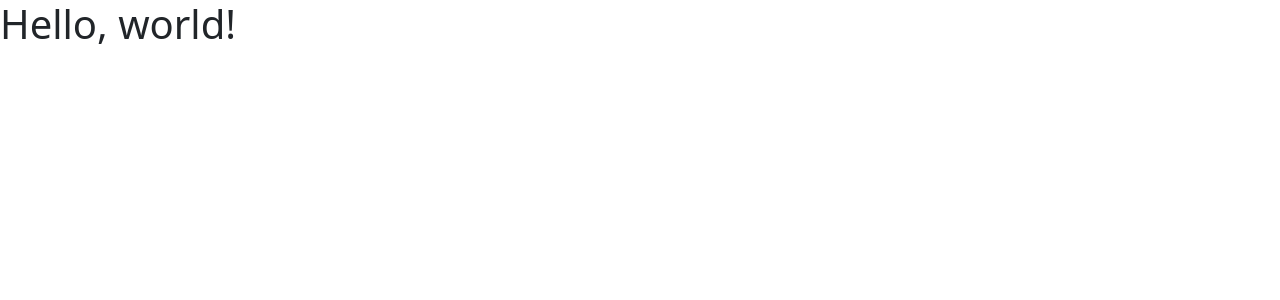
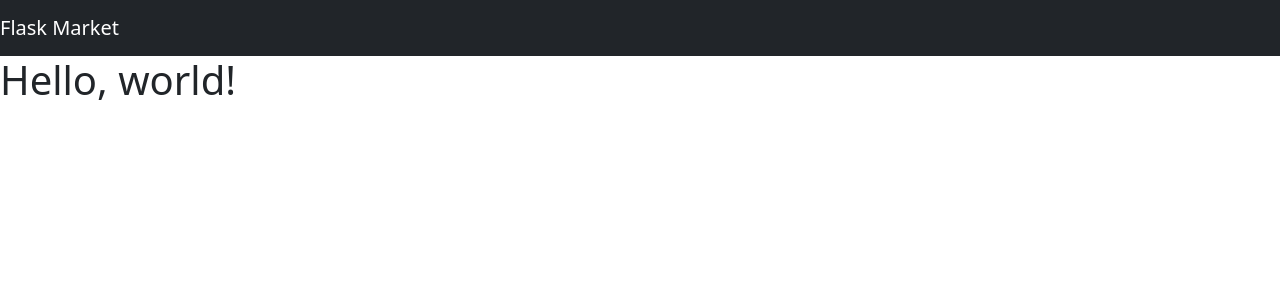
Before and after one commit to AnandC7github/Python-Flask-Market-Proj1, a Flask app: page / in a window 1280 px wide. Shown: the top 300 px of the page. Run offline with Flask 3, Linux system fonts and the light colour scheme.

Commit message:
Add navigation bar to home.html for Flask Market

```diff
--- a/templates/home.html
+++ b/templates/home.html
@@ -7,6 +7,14 @@
     <link href="https://cdn.jsdelivr.net/npm/bootstrap@5.3.2/dist/css/bootstrap.min.css" rel="stylesheet" integrity="sha384-T3c6CoIi6uLrA9TneNEoa7RxnatzjcDSCmG1MXxSR1GAsXEV/Dwwykc2MPK8M2HN" crossorigin="anonymous">
   </head>
   <body>
+    <nav class="navbar navbar-expand-md navbar-dark bg-dark">
+      <a class="navbar-brand" href="#">Flask Market</a>
+      <button class="navbar-toggler" type="button" data-toggle="collapse" data-target="#navbarNav">
+        <span class="navbar-toggler-icon"></span>
+      </button>
+      <div class="collapse navbar-collapse" id="navbarNav">
+      </div>
+    </nav>
     <h1>Hello, world!</h1>
     <script src="https://cdn.jsdelivr.net/npm/bootstrap@5.3.2/dist/js/bootstrap.bundle.min.js" integrity="sha384-C6RzsynM9kWDrMNeT87bh95OGNyZPhcTNXj1NW7RuBCsyN/o0jlpcV8Qyq46cDfL" crossorigin="anonymous"></script>
   </body>
```
